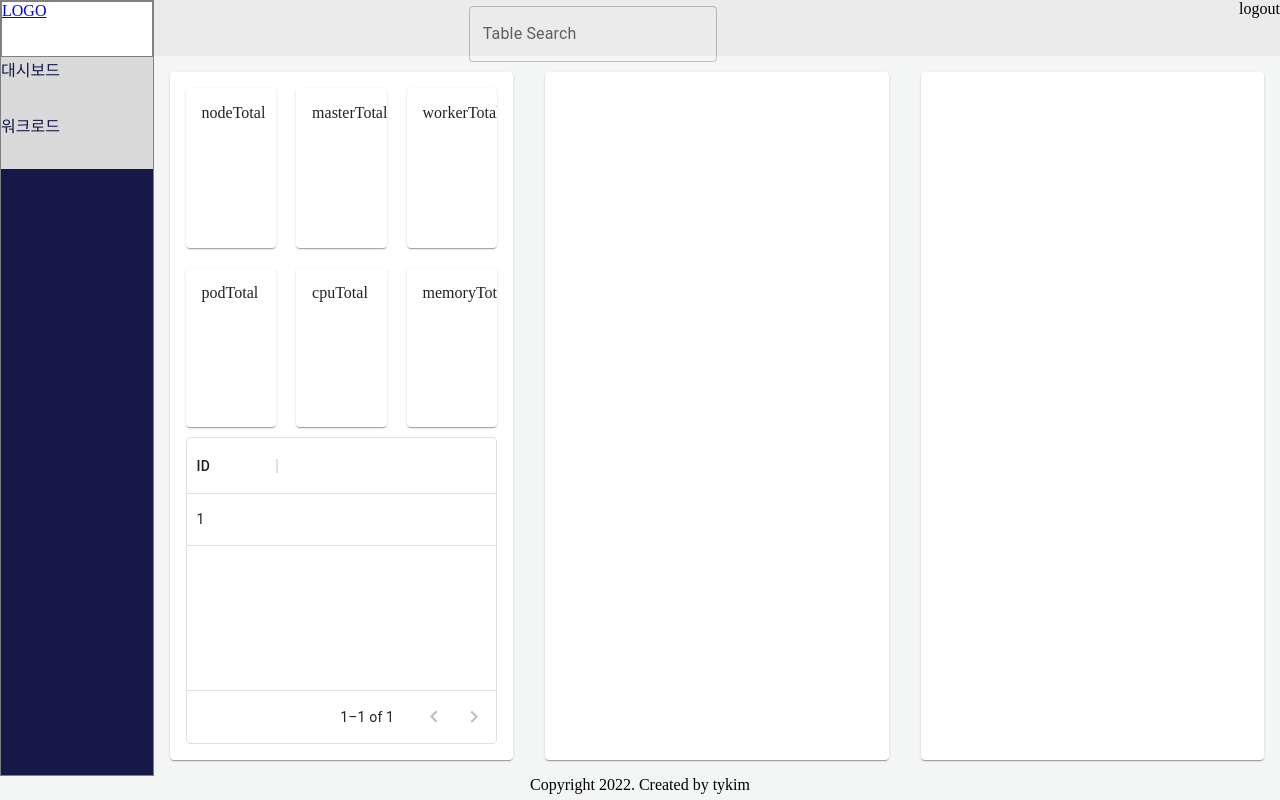
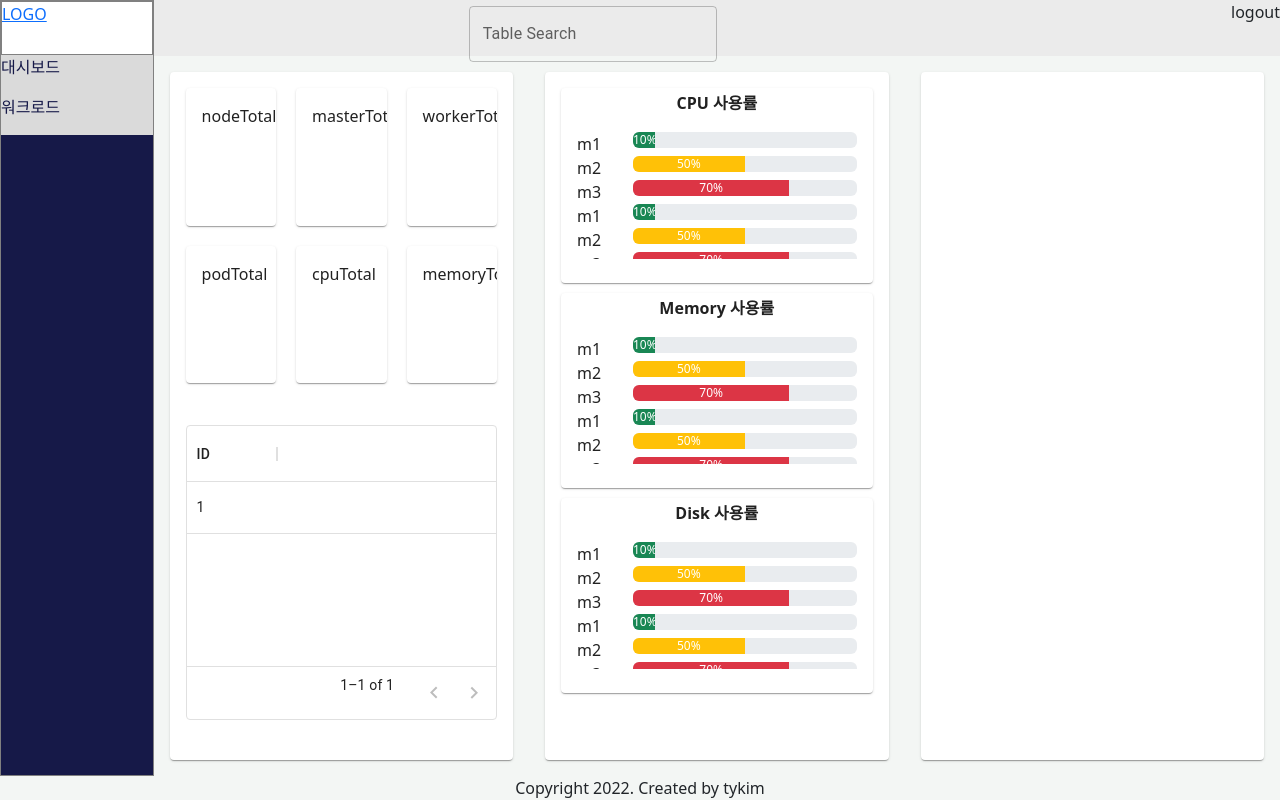
Before and after one commit to tkken12/k8sEduWeb, a React (Create React App) app: page / in a window 1280 px wide. Built offline with nearby package versions, Linux system fonts and the light colour scheme.

Commit message:
대시보드 노드 현황 그리드 추가

```diff
--- /dev/null
+++ b/src/assets/css/dashboard/container.scss
@@ -0,0 +1,27 @@
+.body-container {
+    padding-top: 1%;
+    display: grid;
+    // grid-template-rows: 1fr 4fr;
+    grid-template-areas:
+    "header"
+    "content";
+    grid-row-gap: 10%;
+}
+
+.body-area-header{
+    text-align: center;
+    font-weight: bold;
+    grid-area: header;
+}
+
+.body-area-content {
+    grid-area: content;
+    overflow-y: scroll;
+}
+
+.resource-container {
+    display: grid;
+    grid-template-columns: 1fr 4fr;
+    padding-left: 1rem;
+    padding-right: 1rem;
+}
--- a/src/assets/css/dashboard/grid.scss
+++ b/src/assets/css/dashboard/grid.scss
@@ -70,3 +70,29 @@
     padding: $cluster-grid-padding;
 
 }
+
+.node-grid-layout {
+    display: grid;
+    grid-template-areas:
+    "cpu"
+    "memory"
+    "disk"
+    "condition";
+    grid-template-rows: 1fr 1fr 1fr 1fr;
+    height: $dashboard-area-height;
+    grid-gap: 10px;
+    padding: 1rem
+}
+
+.node-area-cpu {
+    grid-area: cpu;
+}
+.node-area-memory {
+    grid-area: memory;
+}
+.node-area-disk {
+    grid-area: disk;
+}
+.node-area-condition {
+    grid-area: condition;
+}
--- a/src/assets/css/dashboard/style.js
+++ b/src/assets/css/dashboard/style.js
@@ -3,7 +3,7 @@
 const DASHBOARD_STYLE = {
     MUI: {
         CARD: {
-            DEFAULT_STYLE: { height: "100%", padding: "0px" },
+            DEFAULT_STYLE: { height: "100%", padding: "0px", maxHegiht: "100%" },
             GRID_AREA: {
                 HEIGHT: "100%",
                 BACKGROUND_COLOR: "#d9e1e8",
--- a/src/common/constant.js
+++ b/src/common/constant.js
@@ -17,8 +17,15 @@ const K8S_EDU_CONST = {
                 }
             }
         }
+    },
+
+    COMPONENT: {
+        GAUGE: {
+            LOOSE: 30,
+            NORMAL: 50,
+            TIGHT: 70
+        }
     }
-
 }
 
 export {
--- /dev/null
+++ b/src/component/resourceGauge.js/makeGauge.js
@@ -0,0 +1,21 @@
+import { K8S_EDU_CONST } from "common/constant";
+import { ProgressBar } from "react-bootstrap";
+import 'bootstrap/dist/css/bootstrap.min.css';
+
+const MakeGauge = props => {
+
+    const getCurrentState = () => {
+        if( !!props.utilization !== true ){ return ""}
+
+        if( props.utilization <= K8S_EDU_CONST["COMPONENT"]["GAUGE"]["LOOSE"] ) { return "success" }
+        else if (K8S_EDU_CONST["COMPONENT"]["GAUGE"]["LOOSE"] <= props.utilization
+                 &&
+                 props.utilization <= K8S_EDU_CONST["COMPONENT"]["GAUGE"]["NORMAL"] ) { return "warning" }
+        else { return "danger" }
+    }
+
+
+    return <ProgressBar variant={getCurrentState()} label={`${props.utilization}%`} now={props.utilization} />
+}
+
+export default MakeGauge
--- /dev/null
+++ b/src/views/dashboard/nodeInfo/container/conditionContainer.js
@@ -0,0 +1,8 @@
+
+const ConditionContainer = props => {
+    return (
+        <div></div>
+    )
+}
+
+export default ConditionContainer
--- /dev/null
+++ b/src/views/dashboard/nodeInfo/container/resourceContainer.js
@@ -0,0 +1,16 @@
+import MakeGauge from "component/resourceGauge.js/makeGauge"
+import "assets/css/dashboard/container.scss"
+
+const ResourceContainer = props => {
+    return (
+        <div className="resource-container">
+            <div> {props.nodeName} </div>
+            <MakeGauge
+                utilization={props.utilization}
+            />
+        </div>
+
+    )
+}
+
+export default ResourceContainer
--- /dev/null
+++ b/src/views/dashboard/nodeInfo/nodeGrid.js
@@ -0,0 +1,48 @@
+import ResourceContainer from "views/dashboard/nodeInfo/container/resourceContainer"
+import ConditionContainer from "views/dashboard/nodeInfo/container/conditionContainer"
+import { Card, CardContent } from "@mui/material"
+import { DASHBOARD_STYLE } from "assets/css/dashboard/style"
+
+const NodeGrid = props => {
+
+    let exampleData = [
+        {"nodeName": "m1", "utilization": 10}, {"nodeName": "m2", "utilization": 50}, {"nodeName": "m3", "utilization": 70},
+        {"nodeName": "m1", "utilization": 10}, {"nodeName": "m2", "utilization": 50}, {"nodeName": "m3", "utilization": 70},
+    ]
+
+    let contentBodyObj = [
+        {"className": "node-area-cpu", "headerName": "CPU 사용률"},
+        {"className": "node-area-memory", "headerName": "Memory 사용률"},
+        {"className": "node-area-disk", "headerName": "Disk 사용률"},
+    ]
+
+    return(
+        <div className="node-grid-layout">
+            { contentBodyObj.map( obj => (
+                <div className={obj["className"]}>
+                    <Card sx={{maxHeight: "100%"}} >
+                        <CardContent sx={DASHBOARD_STYLE["MUI"]["CARD"]["DEFAULT_STYLE"]}>
+                            <div className="body-container">
+                                <div className="body-area-header">{ obj["headerName"] }</div>
+                                <div className="body-area-content">
+                                    { exampleData.map( data => (
+                                        <ResourceContainer
+                                            nodeName={ data.nodeName }
+                                            utilization = {data.utilization}
+                                        />
+                                    ))}
+                                </div>
+                            </div>
+                        </CardContent>
+                    </Card>
+                </div>
+            ))}
+
+            <div className="node-area-condition">
+                <ConditionContainer />
+            </div>
+        </div>
+    )
+}
+
+export default NodeGrid
--- a/src/views/dashboard/nodeInfo/nodeInfoBody.js
+++ b/src/views/dashboard/nodeInfo/nodeInfoBody.js
@@ -1,14 +1,18 @@
 import { Card, CardContent } from "@mui/material"
+import { DASHBOARD_STYLE } from "assets/css/dashboard/style"
+import NodeGrid from "views/dashboard/nodeInfo/nodeGrid"
 
 const NodeInfoBody = props => {
 
     return (
         <div className="dashboard-area-height">
             <Card
-                sx={{ height: "100%"}}
+                sx={DASHBOARD_STYLE["MUI"]["CARD"]["DEFAULT_STYLE"]}
             >
-                <CardContent>
-
+                <CardContent
+                    sx={DASHBOARD_STYLE["MUI"]["CARD"]["DEFAULT_STYLE"]}
+                >
+                    <NodeGrid />
                 </CardContent>
             </Card>
         </div>
```
Also changed, not shown: package.json (+4 -3 lines).
